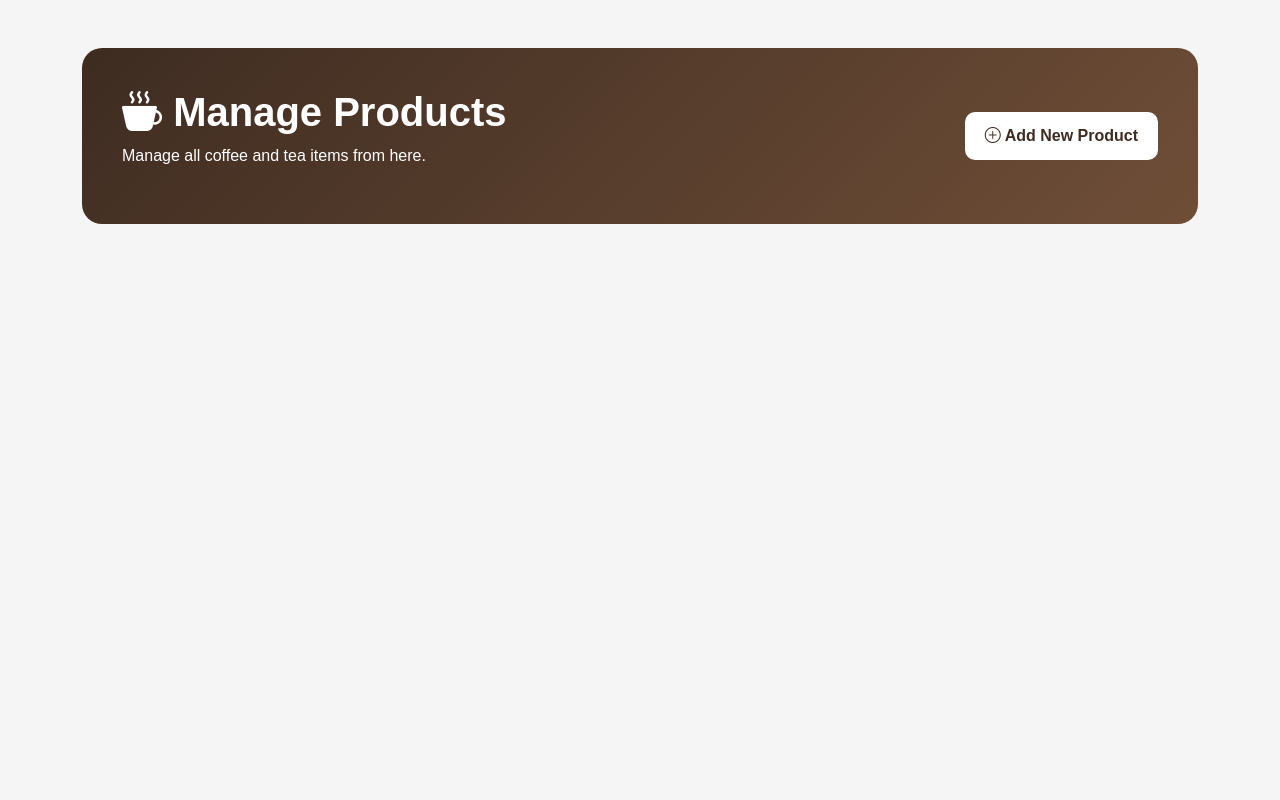
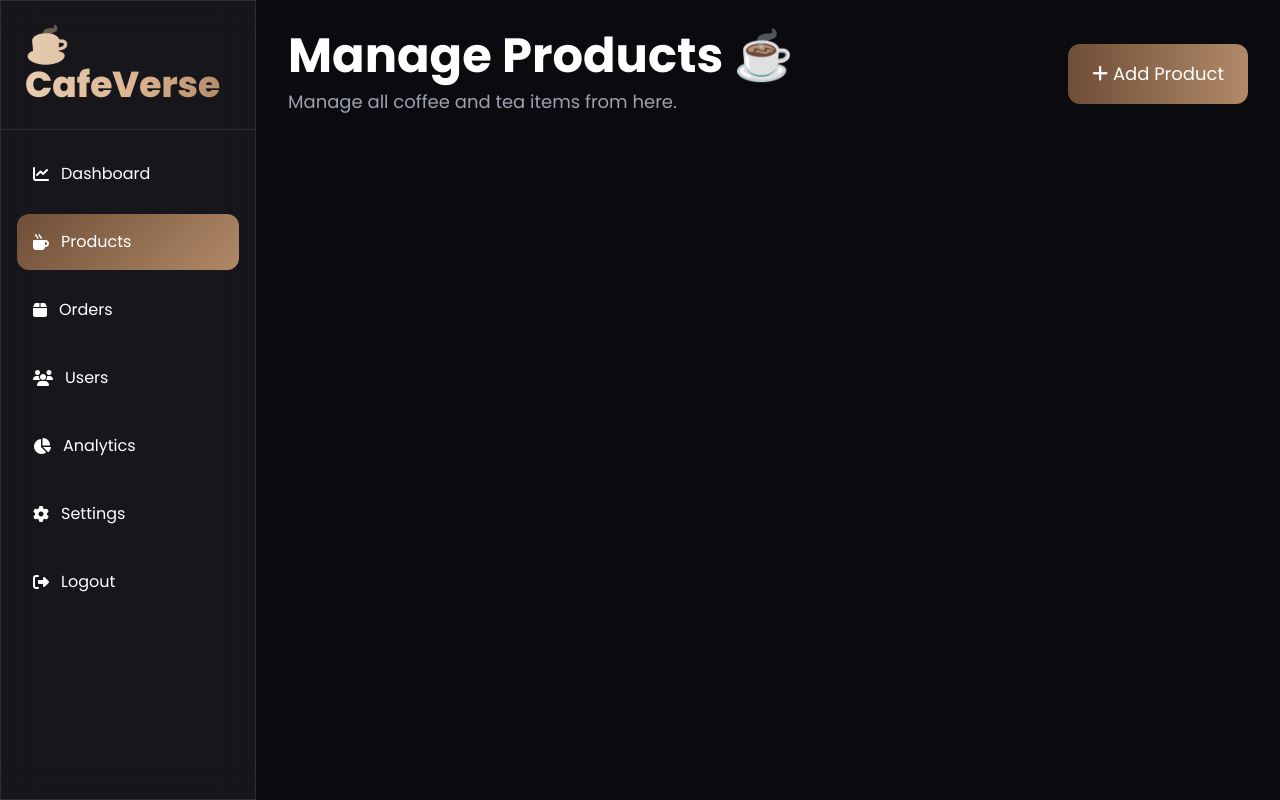
Before and after one commit to masudrananayeem/Cafe-Verse, a Flask app: template templates/manage_products.html in a window 1280 px wide. Run offline with Flask 3, Linux system fonts and the light colour scheme; the template is opened without the code that fills it, so the values that code supplies are empty; some libraries are stand-ins or nearby versions.

Commit message:
update the manage porduct section for admin

```diff
--- a/templates/manage_products.html
+++ b/templates/manage_products.html
@@ -2,83 +2,55 @@
 <html lang="en">
 
 <head>
-
     <meta charset="UTF-8">
     <meta name="viewport" content="width=device-width, initial-scale=1.0">
-
     <title>Manage Products | CafeVerse</title>
 
-    <link href="https://cdn.jsdelivr.net/npm/bootstrap@5.3.8/dist/css/bootstrap.min.css" rel="stylesheet">
+    <script src="https://cdn.tailwindcss.com"></script>
+
+    <link rel="preconnect" href="https://fonts.googleapis.com">
+    <link href="https://fonts.googleapis.com/css2?family=Poppins:wght@300;400;500;600;700;800&display=swap"
+        rel="stylesheet">
 
     <link rel="stylesheet"
-        href="https://cdn.jsdelivr.net/npm/bootstrap-icons@1.13.1/font/bootstrap-icons.min.css">
+        href="https://cdnjs.cloudflare.com/ajax/libs/font-awesome/6.7.2/css/all.min.css">
 
     <style>
-       body{
-
-    background:#f5f5f5;
-
-    font-family:'Poppins',sans-serif;
-
-
+        * {
+            font-family: 'Poppins', sans-serif;
         }
 
-
-
-        .top-section {
-            background: linear-gradient(135deg, #3e2c21, #6f4e37);
+        body {
+            background: #0b0a0f;
             color: white;
-            padding: 40px;
-            border-radius: 20px;
-            margin-bottom: 40px;
         }
 
-        .top-section h1 {
-            font-weight: 700;
+        .glass {
+            background: rgba(255, 255, 255, .05);
+            backdrop-filter: blur(18px);
+            border: 1px solid rgba(255, 255, 255, .08);
         }
 
-        .add-btn {
-            background: #fff;
-            color: #3e2c21;
-            font-weight: 600;
-            border-radius: 10px;
-            padding: 12px 20px;
-            text-decoration: none;
-            transition: .3s;
+        .card-hover {
+            transition: .4s;
         }
 
-        .add-btn:hover {
-            background: #f0f0f0;
-            transform: translateY(-3px);
+        .card-hover:hover {
+            transform: translateY(-10px);
+            box-shadow: 0 25px 50px rgba(176, 137, 104, .25);
         }
 
-        .product-card {
-            border: none;
-            border-radius: 20px;
-            overflow: hidden;
-            transition: .3s;
-            box-shadow: 0 4px 15px rgba(0,0,0,.08);
+        .active-menu {
+            background: linear-gradient(135deg, #6f4e37, #b08968);
         }
 
-        .product-card:hover {
-            transform: translateY(-8px);
-            box-shadow: 0 8px 25px rgba(0,0,0,.15);
+        ::-webkit-scrollbar {
+            width: 8px;
         }
 
-        .product-card img {
-            height: 220px;
-            object-fit: cover;
-        }
-
-        .price {
-            color: #6f4e37;
-            font-size: 24px;
-            font-weight: 700;
-        }
-
-        .delete-btn {
-            width: 100%;
-            border-radius: 10px;
+        ::-webkit-scrollbar-thumb {
+            background: #b08968;
+            border-radius: 20px;
         }
     </style>
 
@@ -86,59 +58,151 @@
 
 <body>
 
+    <!-- Sidebar -->
+
+    <aside class="fixed top-0 left-0 w-64 h-screen glass border-r border-white/10 z-50">
+
+        <div class="p-6 border-b border-white/10">
+
+            <h1
+                class="text-4xl font-extrabold bg-gradient-to-r from-[#e6ccb2] via-[#ddb892] to-[#b08968] bg-clip-text text-transparent">
+
+                ☕ CafeVerse
+
+            </h1>
+
+        </div>
+
+        <nav class="p-4 space-y-3">
+
+            <a href="/admin"
+                class="flex items-center gap-3 p-4 rounded-xl hover:bg-white/10 duration-300">
+
+                <i class="fa-solid fa-chart-line"></i>
+                Dashboard
+
+            </a>
+
+            <a href="/manage-products"
+                class="active-menu flex items-center gap-3 p-4 rounded-xl">
+
+                <i class="fa-solid fa-mug-hot"></i>
+                Products
+
+            </a>
+
+            <a href="/orders"
+                class="flex items-center gap-3 p-4 rounded-xl hover:bg-white/10 duration-300">
+
+                <i class="fa-solid fa-box"></i>
+                Orders
+
+            </a>
+
+            <a href="#"
+                class="flex items-center gap-3 p-4 rounded-xl hover:bg-white/10 duration-300">
+
+                <i class="fa-solid fa-users"></i>
+                Users
+
+            </a>
+
+            <a href="#"
+                class="flex items-center gap-3 p-4 rounded-xl hover:bg-white/10 duration-300">
+
+                <i class="fa-solid fa-chart-pie"></i>
+                Analytics
+
+            </a>
+
+            <a href="#"
+                class="flex items-center gap-3 p-4 rounded-xl hover:bg-white/10 duration-300">
+
+                <i class="fa-solid fa-gear"></i>
+                Settings
+
+            </a>
+
+            <a href="/logout"
+                class="flex items-center gap-3 p-4 rounded-xl hover:bg-red-500 duration-300">
+
+                <i class="fa-solid fa-right-from-bracket"></i>
+                Logout
+
+            </a>
+
+        </nav>
+
+    </aside>
 
 
-<div class="container py-5">
+    <!-- Main Content -->
 
-    <div class="top-section d-flex justify-content-between align-items-center">
+    <div class="ml-64 p-8">
+
+        <!-- Header -->
+
+        <div class="flex justify-between items-center mb-8">
 
             <div>
-            <h1><i class="bi bi-cup-hot-fill"></i> Manage Products</h1>
-            <p>Manage all coffee and tea items from here.</p>
+                <h1 class="text-5xl font-bold">
+                    Manage Products ☕
+                </h1>
+
+                <p class="text-gray-400 mt-2 text-lg">
+                    Manage all coffee and tea items from here.
+                </p>
             </div>
 
-        <a href="/add-product" class="add-btn">
-            <i class="bi bi-plus-circle"></i> Add New Product
+            <a href="/add-product"
+                class="bg-gradient-to-r from-[#6f4e37] to-[#b08968]
+                px-6 py-4 rounded-xl text-lg
+                hover:scale-105 duration-300">
+
+                <i class="fa-solid fa-plus"></i>
+                Add Product
+
             </a>
 
         </div>
 
-    <div class="row g-4">
+
+        <!-- Product Grid -->
+
+        <div class="grid grid-cols-1 md:grid-cols-2 lg:grid-cols-3 gap-8">
 
             {% for product in products %}
 
-        <div class="col-lg-4 col-md-6">
-
-            <div class="card product-card">
+            <div class="glass rounded-3xl overflow-hidden card-hover">
 
                 <img src="/static/uploads/{{ product[4] }}"
-     class="card-img-top">
+                    class="w-full h-60 object-cover">
 
-                <div class="card-body">
+                <div class="p-6">
 
-                    <h3 class="card-title">
+                    <h2 class="text-2xl font-bold mb-2">
                         {{ product[1] }}
+                    </h2>
+
+                    <h3 class="text-3xl font-bold text-[#ddb892] mb-4">
+                        ${{ product[2] }}
                     </h3>
 
-                    <h4 class="price">
-                        ${{ product[2] }}
-                    </h4>
-
-                    <p class="card-text text-muted">
+                    <p class="text-gray-400 mb-6">
                         {{ product[3] }}
                     </p>
 
-                    <div class="d-grid gap-2">
+                    <div class="flex gap-3">
 
                         <a href="/delete-product/{{ product[0] }}"
-                           class="btn btn-danger delete-btn">
+                            class="w-full text-center bg-red-500
+                            hover:bg-red-600
+                            py-3 rounded-xl duration-300">
 
-                            <i class="bi bi-trash-fill"></i>
-                            Delete Product
+                            <i class="fa-solid fa-trash"></i>
+                            Delete
 
                         </a>
-
-                    </div>
 
                     </div>
 
@@ -152,7 +216,6 @@
 
     </div>
 
-<script src="https://cdn.jsdelivr.net/npm/bootstrap@5.3.8/dist/js/bootstrap.bundle.min.js"></script>
+</body>
 
-</body>
 </html>
```
Lines whose indentation alone changed are shown as unchanged.
